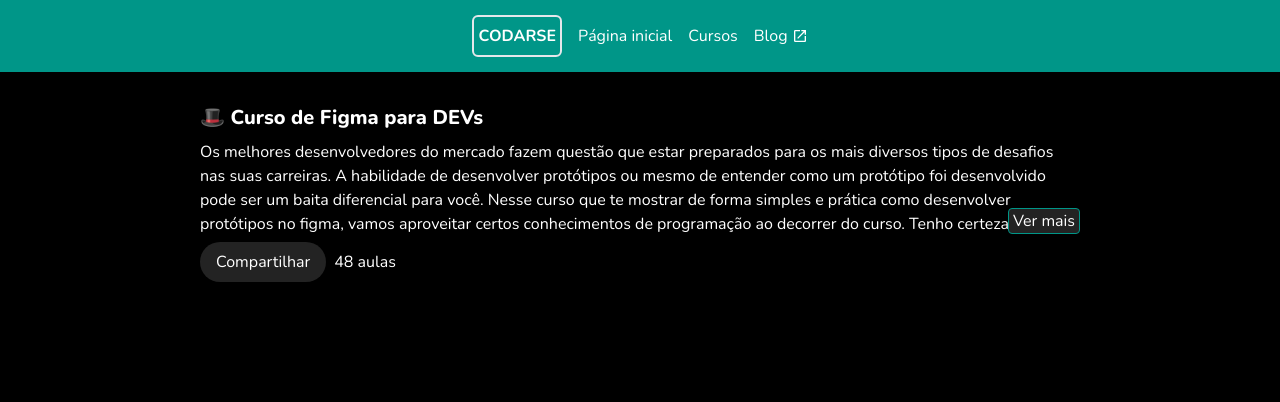
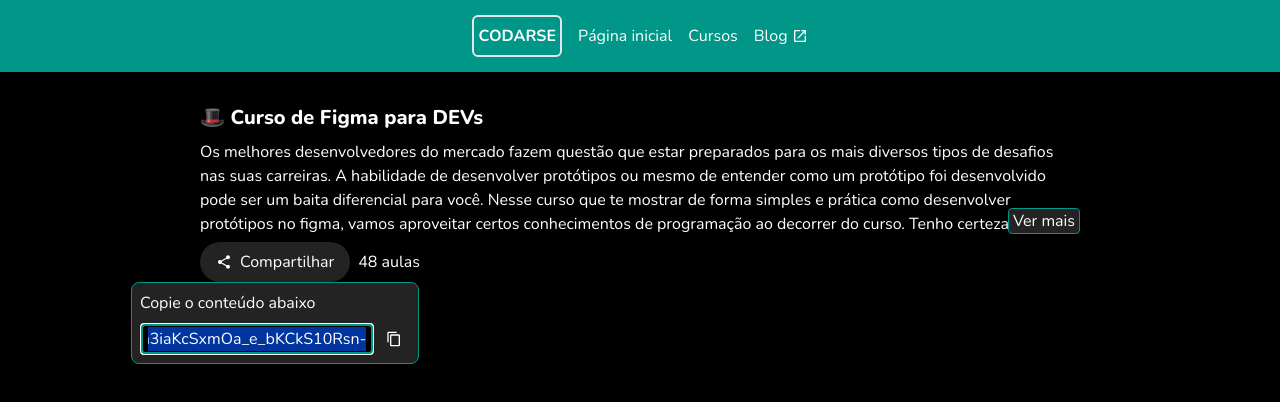
Before and after one commit to henrique-brites/yyoutube-nextjs-course-platform, a Next.js app: page /courses/123 in a window 1280 px wide. Both pictures are taken after a click on the button "Compartilhar". Shown: the top 402 px of the page. Built offline with nearby package versions, Linux system fonts and the light colour scheme.

Commit message:
feat: save stage

```diff
--- a/package.json
+++ b/package.json
@@ -9,6 +9,7 @@
     "lint": "next lint"
   },
   "dependencies": {
+    "@radix-ui/react-dropdown-menu": "^2.1.2",
     "next": "14.2.13",
     "react": "^18",
     "react-dom": "^18",
--- a/src/components/course-header/CourseHeader.tsx
+++ b/src/components/course-header/CourseHeader.tsx
@@ -1,4 +1,7 @@
+import { MdShare } from "react-icons/md";
+
 import { CollapsibleText } from "./components/CollapsibleText";
+import { ContentCopy } from "./components/CopyContext";
 
 export const CourseHeader = () => {
   return (
@@ -12,9 +15,13 @@
       </CollapsibleText>
 
       <div className="flex gap-2 items-center">
-        <button className="py-2 px-4 bg-paper rounded-full">
-          Compartilhar
-        </button>
+        <ContentCopy title="Copie o conteúdo abaixo" content="https://codarse.com/cursos/PL29TaWXah3iaKcSxmOa_e_bKCkS10Rsn-">
+          <button className="py-2 px-4 bg-paper rounded-full flex gap-2 items-center">
+            <MdShare />
+            Compartilhar
+          </button>
+        </ContentCopy>
+
         <span>
           48 aulas
         </span>
--- /dev/null
+++ b/src/components/course-header/components/CopyContext.tsx
@@ -0,0 +1,41 @@
+"use client";
+import * as DropdownMenu from "@radix-ui/react-dropdown-menu";
+import { MdContentCopy } from "react-icons/md";
+
+interface IContentCopyProps {
+  title: string;
+  content: string;
+  children: React.ReactNode;
+}
+
+export const ContentCopy = ({ title, children, content }: IContentCopyProps) => {
+
+  return (
+    <DropdownMenu.Root>
+      <DropdownMenu.Trigger asChild>
+      {children}
+      </DropdownMenu.Trigger>
+
+      <DropdownMenu.Portal>
+        <DropdownMenu.Content className="p-2 bg-paper border border-primary rounded-lg flex flex-col gap-2 min-w-72 max-w-sm">
+          <span>{title}</span>
+
+          <div className="flex items-center gap-1">
+            <input
+              readOnly
+              autoFocus
+              value={content}
+              onFocus={(e) => e.target.select()}
+              className="bg-background p-1 px-2 rounded w-full"
+            />
+
+            <button className="p-2">
+              <MdContentCopy />
+            </button>
+          </div>
+        </DropdownMenu.Content>
+      </DropdownMenu.Portal>
+
+    </DropdownMenu.Root>
+  );
+} ;
```
Also changed, not shown: .eslintrc.json, 1 other file (tests, documents, lock files or other folders).
